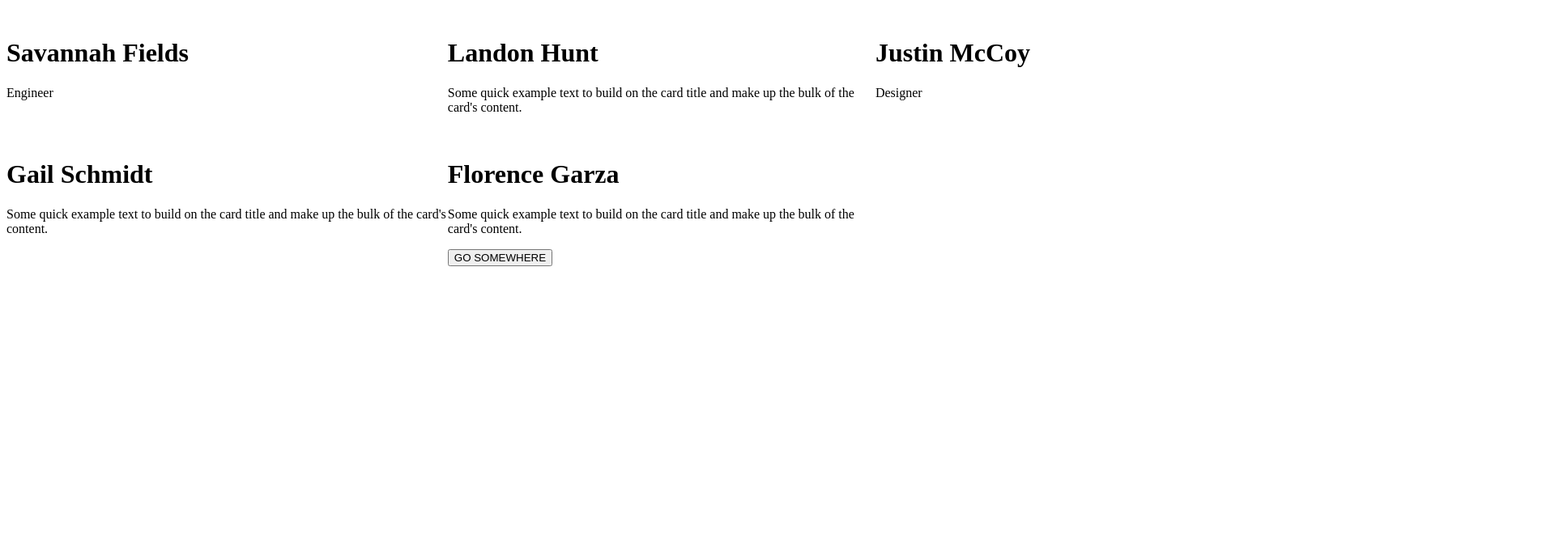
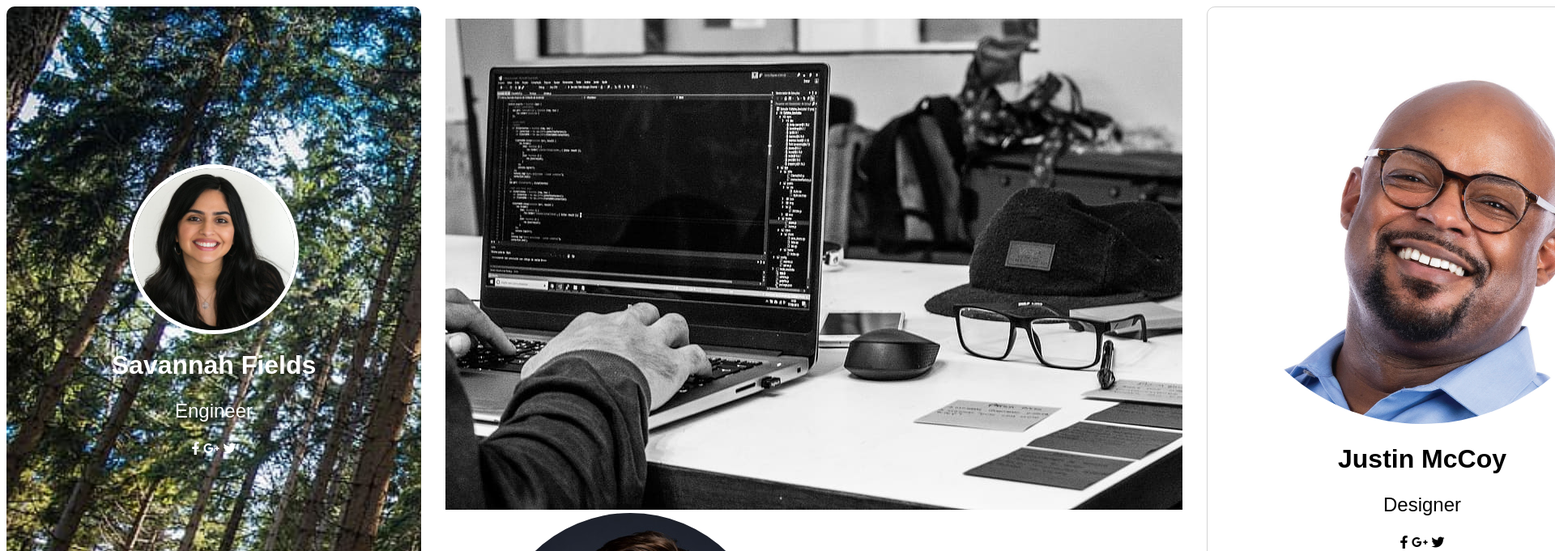
Before and after one commit to whittlialleman/shapes, a plain HTML site: page index.html in a window 1280 px wide. Shown: the top 681 px of the page at 81% size, 1920 px wide, since content can reach past the window. Drawn offline with Linux system fonts and the light colour scheme.

Commit message:
Added images and some initial styling

```diff
--- a/index.html
+++ b/index.html
@@ -7,31 +7,47 @@
     <title>Shapes Assignment</title>
 
     <link rel="stylesheet" href="styles.css" />
+    <link rel="stylesheet" href="https://cdnjs.cloudflare.com/ajax/libs/font-awesome/6.4.0/css/all.min.css" integrity="sha512-iecdLmaskl7CVkqkXNQ/ZH/XLlvWZOJyj7Yy7tcenmpD1ypASozpmT/E0iPtmFIB46ZmdtAc9eNBvH0H/ZpiBw==" crossorigin="anonymous" referrerpolicy="no-referrer" />
 </head>
 <body>
     <div class="grid-container">
-        <div class="card">
-            <img src="" alt="">
-            <h1>Savannah Fields</h1>
-            <p>Engineer</p>
-        </div><!-- End card one -->
-        <div class="card">
-            <img src="" alt="">
-            <h1>Landon Hunt</h1>
-            <p>Some quick example text to build on the card title and make up the bulk of the card's content.</p>
+            <div class="card-one">
+                <img src="/img/employee_headshot1.jpg" alt="Professional headshot of woman smiling at the camera" class="photo-one" width="200px" height="200px">
+                <h1>Savannah Fields</h1>
+                <p class="job-title">Engineer</p>
+                <i class="fa-brands fa-facebook-f"></i>
+                <i class="fa-brands fa-google-plus-g"></i>
+                <i class="fa-brands fa-twitter"></i>
+            </div><!-- End card one -->
+        <div class="card-two">
+            <img src="/img/coder_background.jpg" alt="Computer on a desk with code on the screen with hands on the keyboard" class="coder-bg">
+            <div>
+                <img src="/img/employee_headshot2.jpg" alt="Professional headshot of man in suit smiling at camera" class="photo-two">
+                <h1>Landon Hunt</h1>
+                <p>Some quick example text to build on the card title and make up the bulk of the card's content.</p>
+                <i class="fa-brands fa-facebook-f"></i>
+                <i class="fa-brands fa-google-plus-g"></i>
+                <i class="fa-brands fa-twitter"></i>
+            </div>
         </div><!-- End card two -->
-        <div class="card">
-            <img src="" alt="">
+        <div class="card-three">
+            <img src="img/employee_headshot3.jpg" height="500px" width="500px" alt="Professional headshot of man smiling at the camera with his head tilted" class="photo-three">
             <h1>Justin McCoy</h1>
-            <p>Designer</p>
+            <p class="job-title">Designer</p>
+            <i class="fa-brands fa-facebook-f"></i>
+            <i class="fa-brands fa-google-plus-g"></i>
+            <i class="fa-brands fa-twitter"></i>
         </div><!-- End card three -->
-        <div class="card">
-            <img src="" alt="">
+        <div class="card-four">
+            <img src="img/employee_headshot4.jpg" height="550px" width="480px" alt="Professional headshot of woman in glasses smiling at the camera" class="photo-four">
             <h1>Gail Schmidt</h1>
             <p>Some quick example text to build on the card title and make up the bulk of the card's content.</p>
+            <i class="fa-brands fa-facebook-f"></i>
+            <i class="fa-brands fa-google-plus-g"></i>
+            <i class="fa-brands fa-twitter"></i>
         </div><!-- End card four -->
-        <div class="card">
-            <img src="" alt="">
+        <div class="card-five">
+            <img src="img/fox.jpg" alt="Fox standing in shallow water looking into the water" class="photo-five">
             <h1>Florence Garza</h1>
             <p>Some quick example text to build on the card title and make up the bulk of the card's content.</p>
             <button>GO SOMEWHERE</button>
--- a/styles.css
+++ b/styles.css
@@ -1,4 +1,78 @@
 .grid-container {
     display: grid;
     grid-template-columns: auto auto auto;
+    gap: 15px;
 }
+
+.card-one {
+    background-image: url("img/evergreens_tall.jpg");
+    background-repeat: no-repeat;
+    background-size: cover;
+    /* border-style: solid; */
+    border-width: 1px;
+    border-radius: 10px;
+    border-color: lightgray;
+    text-align: center;
+    padding-top: 200px;
+    color: white;
+    font-family: Arial, Helvetica, sans-serif;
+}
+
+.photo-one {
+    border-radius: 50%;
+    box-shadow: 0 0 0 5px #fff;
+}
+
+.job-title {
+    font-size: x-large;
+}
+
+.card-two {
+    border-width: 1px;
+    border-radius: 10px;
+    border-color: lightgray;
+    padding: 15px;
+    font-family: Arial, Helvetica, sans-serif;
+}
+
+.photo-two {
+    clip-path: circle();
+    box-shadow: 0 0 0 5px #fff;
+}
+
+.card-three {
+    border-style: solid;
+    border-width: 1px;
+    border-radius: 10px;
+    border-color: lightgray;
+    text-align: center;
+    padding: 15px;
+    font-family: Arial, Helvetica, sans-serif;
+}
+
+.photo-three {
+    border-radius: 50%;
+}
+
+.card-four {
+    border-style: solid;
+    border-width: 1px;
+    border-radius: 10px;
+    border-color: lightgray;
+    text-align: center;
+    padding: 15px;
+    font-family: Arial, Helvetica, sans-serif;
+}
+
+.photo-four {
+    clip-path: circle();
+}
+
+.card-five {
+    border-style: solid;
+    border-width: 1px;
+    border-radius: 10px;
+    border-color: lightgray;
+    padding: 15px;
+    font-family: Arial, Helvetica, sans-serif;
+}
```
Also changed, not shown: img/coder_background.jpg (added), img/employee_headshot1.jpg (added), img/employee_headshot2.jpg (added), img/employee_headshot3.jpg (added), img/employee_headshot4.jpg (added), img/evergreens.jpg (added), img/evergreens_tall.jpg (added), img/fox.jpg (added), img/riomaggiore.jpg (added), 1 other file.
